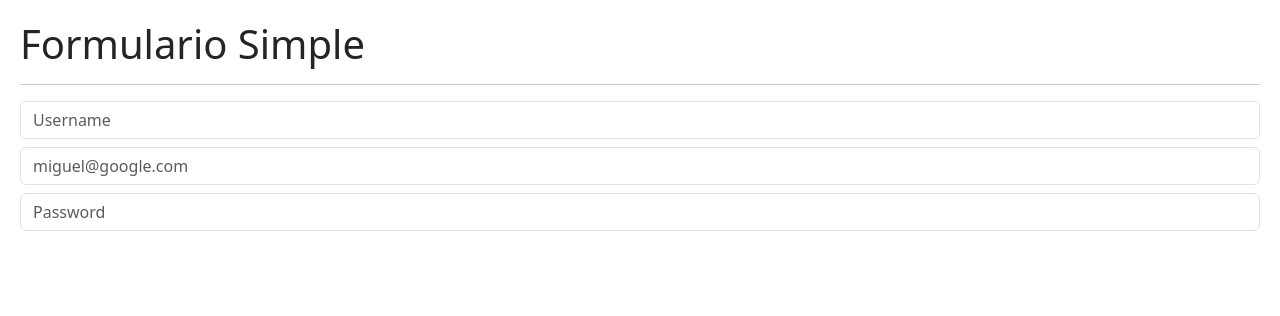
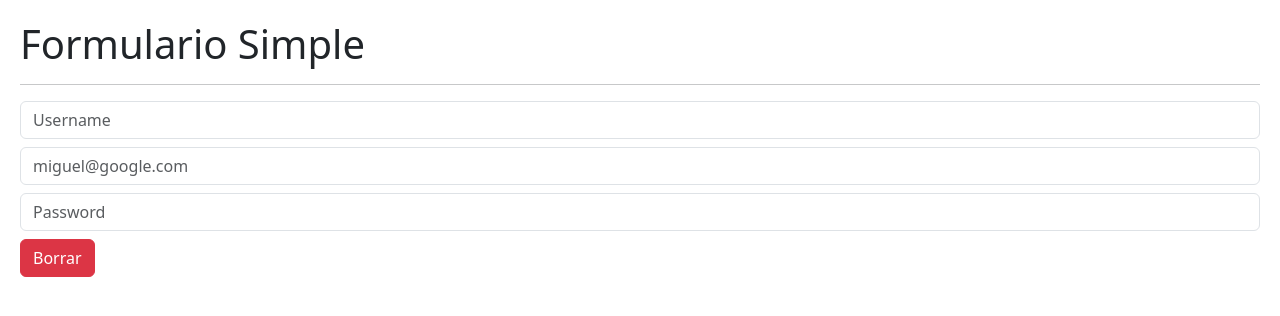
Before and after one commit to mcmmiguel/hooksApp-ReactFH, a React (Vite) app: page / in a window 1280 px wide. Shown: the top 316 px of the page. Built offline with nearby package versions, Linux system fonts and the light colour scheme.

Commit message:
onResetForm implemented in onResetForm

```diff
--- a/src/02-useEffect/FormWithCustomHook.jsx
+++ b/src/02-useEffect/FormWithCustomHook.jsx
@@ -1,11 +1,9 @@
 import { useEffect } from "react"
 import { Message } from "./Message";
 import { useForm } from "../hooks/useForm";
-
-
 export const FormWithCustomHook = () => {
 
-    const { formState, onInputChange, username, email, password } = useForm({
+    const { formState, onInputChange, onResetForm, username, email, password } = useForm({
         username: '',
         email: '',
         password: '',
@@ -60,6 +58,8 @@
                 onChange={onInputChange}
             />
 
+            <button onClick={onResetForm} className="btn btn-danger mt-2">Borrar</button>
+
         </>
     )
 }
--- a/src/hooks/useForm.jsx
+++ b/src/hooks/useForm.jsx
@@ -12,10 +12,14 @@
         });
     };
 
+    const onResetForm = () => {
+        setFormState(initialForm)
+    }
 
     return {
         ...formState,
         formState,
         onInputChange,
+        onResetForm
     };
 }
```
